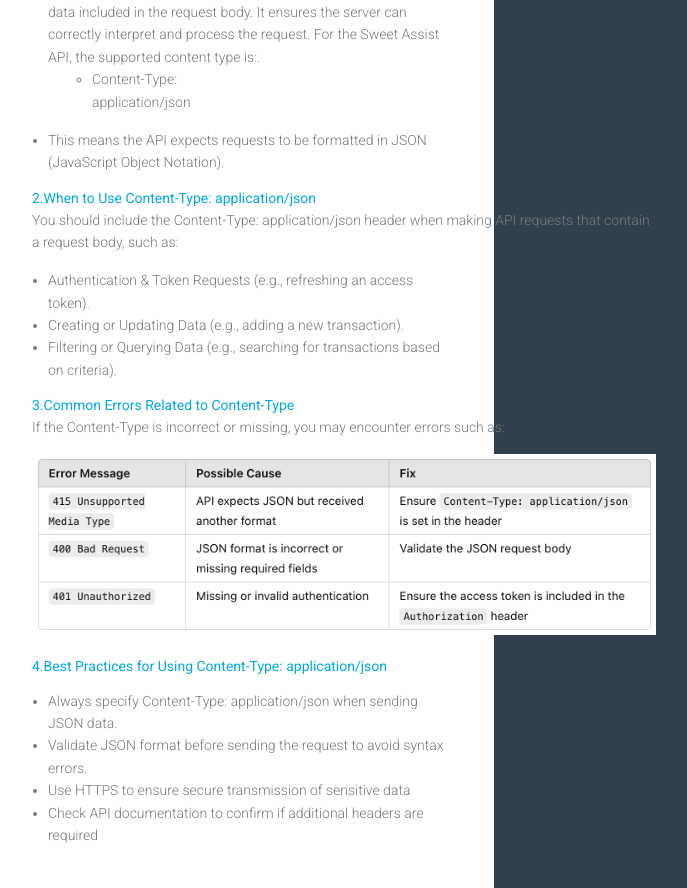
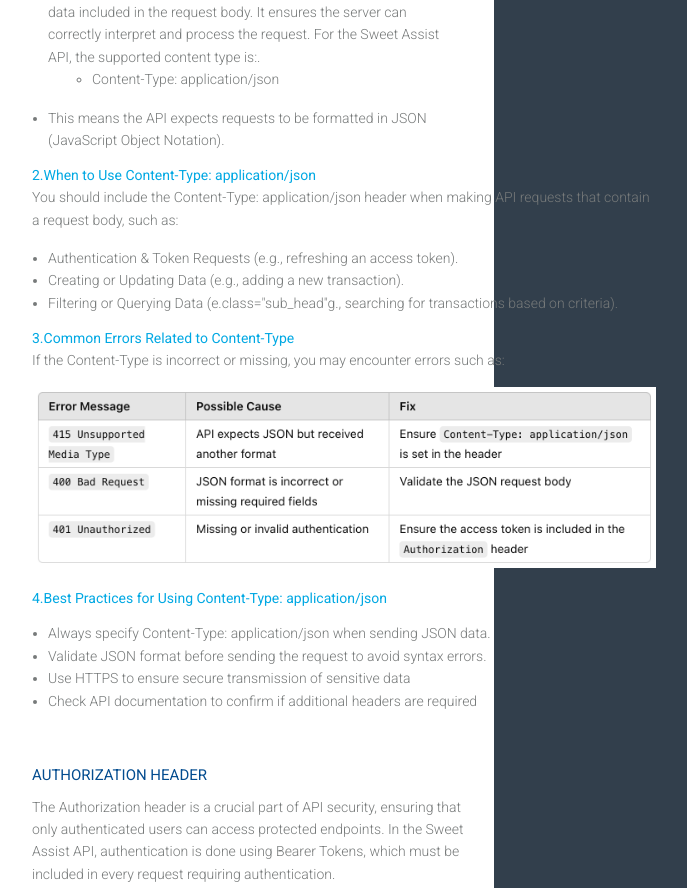
Before and after one commit to anoopmkmk/sa.github.io, a plain HTML site: page index.html in a window 1280 px wide. Shown: the part 5965-6853 px from the top of the page, without its empty margins (296-983 px from the left). Drawn offline with nearby package versions, Linux system fonts and the light colour scheme.

Commit message:
Stle fix

```diff
--- a/index.html
+++ b/index.html
@@ -583,21 +583,21 @@
         <h4>1.What is Content-Type?</h4>
         <p class="sub_head">
             <ul>
-                <li>The Content-Type header informs the API about the format of the data included in the request body. It ensures the server can correctly interpret and process the request.
+                <li class="sub_head">The Content-Type header informs the API about the format of the data included in the request body. It ensures the server can correctly interpret and process the request.
                     For the Sweet Assist API, the supported content type is:.</li>
-                    <ul>
-                        <li>Content-Type: application/json</li>
+                    <ul class="sub_head">
+                        <li class="sub_head">Content-Type: application/json</li>
                     </ul>
-                <li>This means the API expects requests to be formatted in JSON (JavaScript Object Notation).</li>
+                <li class="sub_head">This means the API expects requests to be formatted in JSON (JavaScript Object Notation).</li>
             </ul>
         </p>
         <h4>2.When to Use Content-Type: application/json</h4>
         <p class="sub_head">You should include the Content-Type: application/json header when making API requests that contain a request body, such as:</p>
         <p class="sub_head">
-            <ul>
-                <li>Authentication & Token Requests (e.g., refreshing an access token).</li>
-                <li>Creating or Updating Data (e.g., adding a new transaction).</li>
-                <li>Filtering or Querying Data (e.g., searching for transactions based on criteria).</li>
+            <ul class="sub_head">
+                <li class="sub_head">Authentication & Token Requests (e.g., refreshing an access token).</li>
+                <li class="sub_head">Creating or Updating Data (e.g., adding a new transaction).</li>
+                <li >Filtering or Querying Data (e.class="sub_head"g., searching for transactions based on criteria).</li>
             </ul>
         </p>
         <h4>3.Common Errors Related to Content-Type</h4>
@@ -608,12 +608,12 @@
         </p>
 
         <h4>4.Best Practices for Using Content-Type: application/json</h4>
-        <p>
-            <ul>
-                <li>Always specify Content-Type: application/json when sending JSON data.</li>
-                <li>Validate JSON format before sending the request to avoid syntax errors.</li>
-                <li>Use HTTPS to ensure secure transmission of sensitive data</li>
-                <li>Check API documentation to confirm if additional headers are required</li>
+        <p class="sub_head">
+            <ul class="sub_head">
+                <li class="sub_head">Always specify Content-Type: application/json when sending JSON data.</li>
+                <li class="sub_head">Validate JSON format before sending the request to avoid syntax errors.</li>
+                <li class="sub_head">Use HTTPS to ensure secure transmission of sensitive data</li>
+                <li class="sub_head">Check API documentation to confirm if additional headers are required</li>
             </ul>
         </p>
        </div>
```
